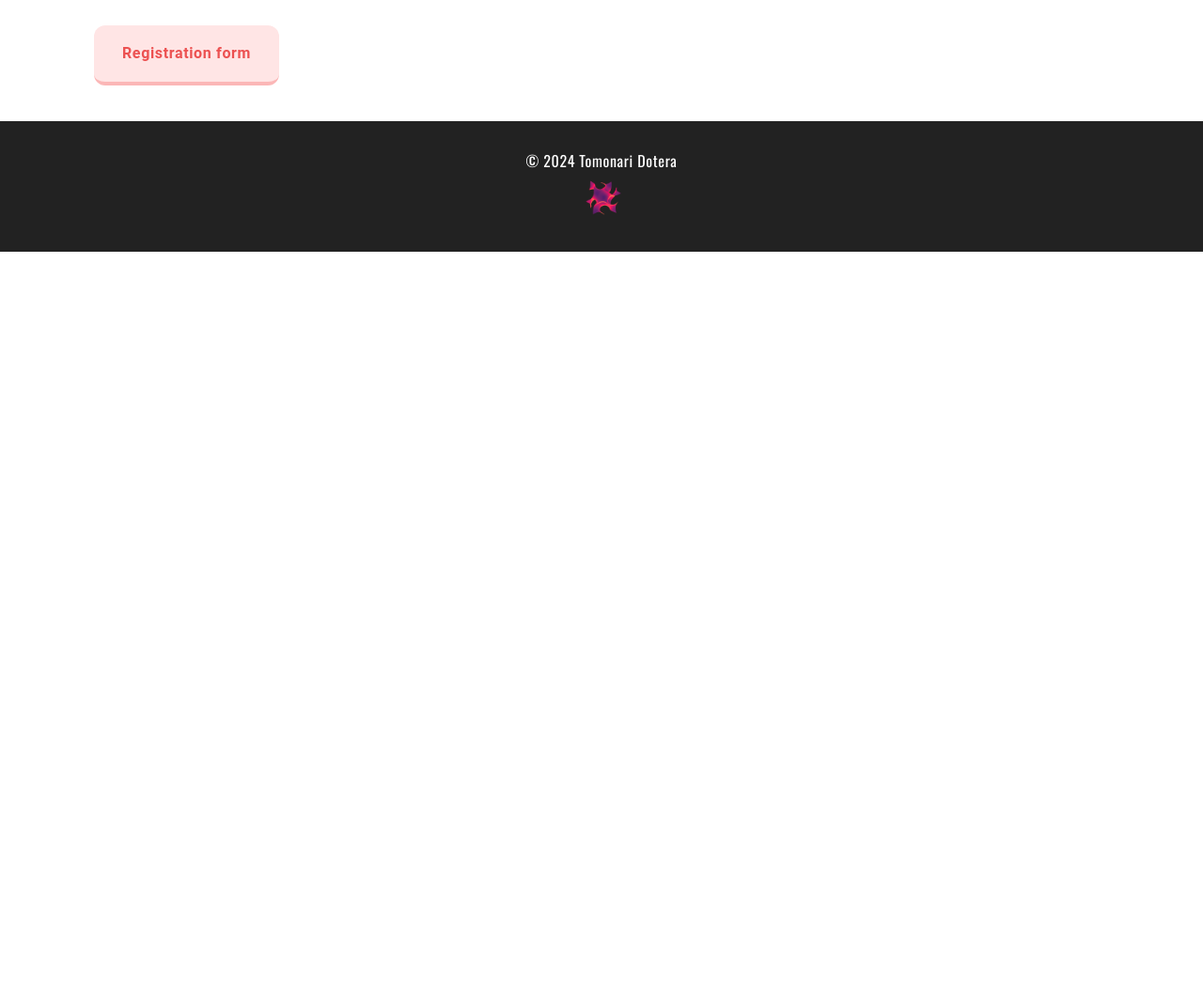
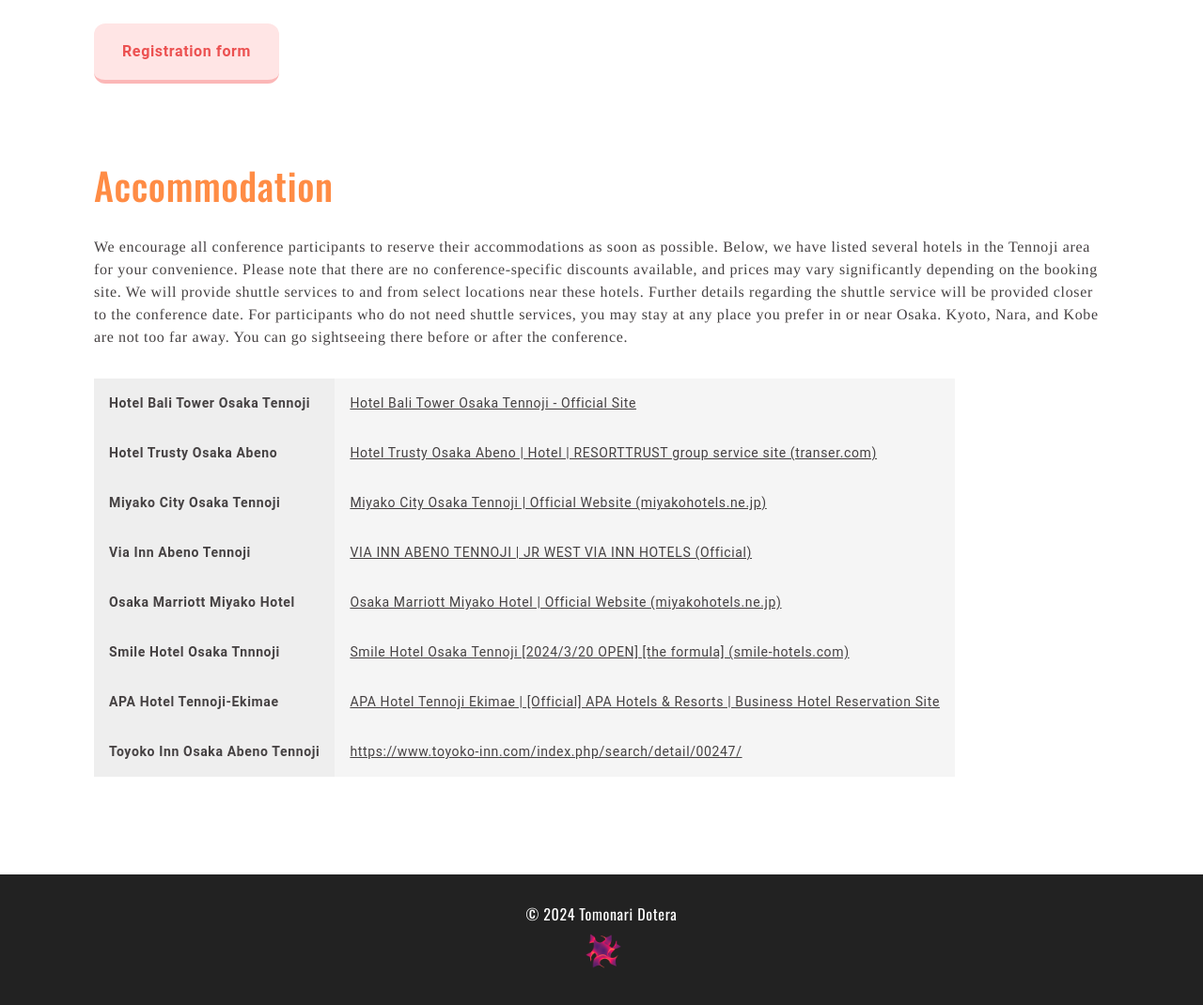
Before and after one commit to dorara-m/gyroidiseverywhere, an Astro site: page /gyroidiseverywhere/registration in a window 1280 px wide. Shown: the part 740-1810 px from the top of the page at 94% size. Before the commit the page ends 1008 px from the top, so only its background shows below. Built offline with nearby package versions, Linux system fonts and the light colour scheme; Astro itself is replaced by a stand-in of ours; a web font is replaced by a local one.

Commit message:
update: [registration] Accommodation追加

```diff
--- a/src/components/Footer.astro
+++ b/src/components/Footer.astro
@@ -3,10 +3,12 @@
 ---
 
 <footer class="footer">
+  <div class="footer_inner">
     <div class="container">
       <div class="copyright">© 2024 Tomonari Dotera</div>
       <div class="logo">
         <img src={imageGyroid.src} alt="" />
+      </div>
     </div>
   </div>
 </footer>
@@ -16,12 +18,17 @@
 
   .footer {
     margin-top: auto;
+
+    &_inner {
+      margin-top: 24px;
       background-color: #222;
-    padding: 20px 0;
       text-align: center;
       font-family: var(--font-heading);
+      padding: 20px 0;
       @include mq() {
+        margin-top: 40px;
         padding: 30px 0;
+      }
     }
   }
 
--- /dev/null
+++ b/src/components/parts/Dl.astro
@@ -0,0 +1,67 @@
+---
+interface Props {
+  list: {
+    title: string;
+    text: string;
+    link?: string;
+  }[];
+}
+
+const { list } = Astro.props;
+---
+
+<div class="dlWrap">
+  <dl class="dl">
+    {
+      list.map((item) => {
+        return (
+          <>
+            <dt>{item.title}</dt>
+            <dd>
+              <a
+                href={item.link || item.text}
+                target="_blank"
+                rel="noopener noreferrer"
+              >
+                {item.text}
+              </a>
+            </dd>
+          </>
+        );
+      })
+    }
+  </dl>
+</div>
+
+<style lang="scss">
+  @import "../../styles/mq.scss";
+
+  .dlWrap {
+    margin-top: 32px;
+    overflow: auto;
+    white-space: nowrap;
+    padding-bottom: 24px;
+  }
+  .dl {
+    font-family: var(--font-en2);
+    font-size: 14px;
+    display: grid;
+    grid-template-columns: 1fr 2fr;
+    @include mq() {
+      max-width: 80%;
+    }
+    dt {
+      font-weight: bold;
+      background: #eee;
+      padding: 1rem;
+    }
+    dd {
+      background-color: #f5f5f5;
+      padding: 1rem;
+      text-decoration: underline;
+      a:hover {
+        opacity: 0.8;
+      }
+    }
+  }
+</style>
--- a/src/components/template/About.astro
+++ b/src/components/template/About.astro
@@ -6,7 +6,7 @@
 import imagelogo01 from "../../images/about/logo01.png";
 import imagelogo02 from "../../images/about/logo02.png";
 import imagelogo03 from "../../images/about/logo03.png";
-import ToggleLang from "../element/toggleLang.astro";
+import ToggleLang from "../parts/ToggleLang.astro";
 
 interface Props {
   data: {
--- a/src/components/template/Home.astro
+++ b/src/components/template/Home.astro
@@ -2,7 +2,7 @@
 import Layout from "../../layouts/Layout.astro";
 import imageProf from "../../images/home/prof.png";
 import imageGyroid from "../../images/home/gyroid.png";
-import ToggleLang from "../element/toggleLang.astro";
+import ToggleLang from "../parts/ToggleLang.astro";
 
 interface Props {
   data: {
--- a/src/components/template/Program.astro
+++ b/src/components/template/Program.astro
@@ -2,7 +2,7 @@
 import Layout from "../../layouts/Layout.astro";
 import Section from "../../components/Section.astro";
 import TextList from "../../components/TextList.astro";
-import ToggleLang from "../element/toggleLang.astro";
+import ToggleLang from "../parts/ToggleLang.astro";
 
 interface Props {
   data: {
--- a/src/menuList.ts
+++ b/src/menuList.ts
@@ -13,9 +13,9 @@
     forHeader: "Abstract <br/>Submission",
   },
   {
-    name: "Registration & Accomodation",
+    name: "Registration & Accommodation",
     path: "registration/",
-    forHeader: "Registration & <br/>Accomodation",
+    forHeader: "Registration & <br/>Accommodation",
   },
   {
     name: "Venue",
--- a/src/pages/registration/index.astro
+++ b/src/pages/registration/index.astro
@@ -1,11 +1,13 @@
 ---
-import Layout from '../../layouts/Layout.astro';
-import Section from '../../components/Section.astro';
-import Button from '../../components/Button.astro';
+import Layout from "../../layouts/Layout.astro";
+import Section from "../../components/Section.astro";
+import Button from "../../components/Button.astro";
+import Dl from "../../components/parts/Dl.astro";
 ---
 
 <Layout pageTitle="Registration">
   <Section title="Registration fees">
+    <div class="tableWrap">
       <table class="table">
         <thead>
           <tr>
@@ -52,16 +54,81 @@
           </tr>
         </tbody>
       </table>
+    </div>
     <div class="tableCaption">*All-inclusive</div>
     <div class="formBtn">
-      <Button href='https://officepolaris.co.jp/form/view.php?id=78602' text='Registration form' />
+      <Button
+        href="https://officepolaris.co.jp/form/view.php?id=78602"
+        text="Registration form"
+      />
     </div>
+  </Section>
+  <Section title="Accommodation">
+    <p class="paragraph">
+      We encourage all conference participants to reserve their accommodations
+      as soon as possible. Below, we have listed several hotels in the Tennoji
+      area for your convenience. Please note that there are no
+      conference-specific discounts available, and prices may vary significantly
+      depending on the booking site. We will provide shuttle services to and
+      from select locations near these hotels. Further details regarding the
+      shuttle service will be provided closer to the conference date. For
+      participants who do not need shuttle services, you may stay at any place
+      you prefer in or near Osaka. Kyoto, Nara, and Kobe are not too far away.
+      You can go sightseeing there before or after the conference.
+    </p>
+    <Dl
+      list={[
+        {
+          title: "Hotel Bali Tower Osaka Tennoji",
+          text: "Hotel Bali Tower Osaka Tennoji - Official Site",
+          link: "https://www.balitower.jp/en/",
+        },
+        {
+          title: "Hotel Trusty Osaka Abeno",
+          text: "Hotel Trusty Osaka Abeno | Hotel | RESORTTRUST group service site (transer.com)",
+          link: "https://www.rtg.jp.e.akp.hp.transer.com/hotels/trusty/osaka_a/",
+        },
+        {
+          title: "Miyako City Osaka Tennoji",
+          text: "Miyako City Osaka Tennoji | Official Website (miyakohotels.ne.jp)",
+          link: "https://global.miyakohotels.ne.jp/tennoji/",
+        },
+        {
+          title: "Via Inn Abeno Tennoji",
+          text: "VIA INN ABENO TENNOJI | JR WEST VIA INN HOTELS (Official)",
+          link: "https://www.viainn.com/en/abeno-t/",
+        },
+        {
+          title: "Osaka Marriott Miyako Hotel",
+          text: "Osaka Marriott Miyako Hotel | Official Website (miyakohotels.ne.jp)",
+          link: "https://global.miyakohotels.ne.jp/osaka-m-miyako/",
+        },
+        {
+          title: "Smile Hotel Osaka Tnnnoji",
+          text: "Smile Hotel Osaka Tennoji [2024/3/20 OPEN] [the formula] (smile-hotels.com)",
+          link: "https://smile-hotels.com/hotels/show/osakatennoji",
+        },
+        {
+          title: "APA Hotel Tennoji-Ekimae",
+          text: "APA Hotel Tennoji Ekimae | [Official] APA Hotels & Resorts | Business Hotel Reservation Site",
+          link: "https://www3.apahotel.com/ja/hotel/kansai/osaka/tennouji-ekimae/",
+        },
+        {
+          title: "Toyoko Inn Osaka Abeno Tennoji",
+          text: "https://www.toyoko-inn.com/index.php/search/detail/00247/",
+        },
+      ]}
+    />
   </Section>
 </Layout>
 
 <style lang="scss">
   @import "../../styles/mq.scss";
-
+  .tableWrap {
+    overflow: auto;
+    white-space: nowrap;
+    padding-bottom: 16px;
+  }
   .table {
     border-collapse: collapse;
     border-spacing: 0;
```
Also changed, not shown: src/components/parts/ToggleLang.astro (renamed from src/components/element/toggleLang.astro). Lines whose indentation alone changed are shown as unchanged.
